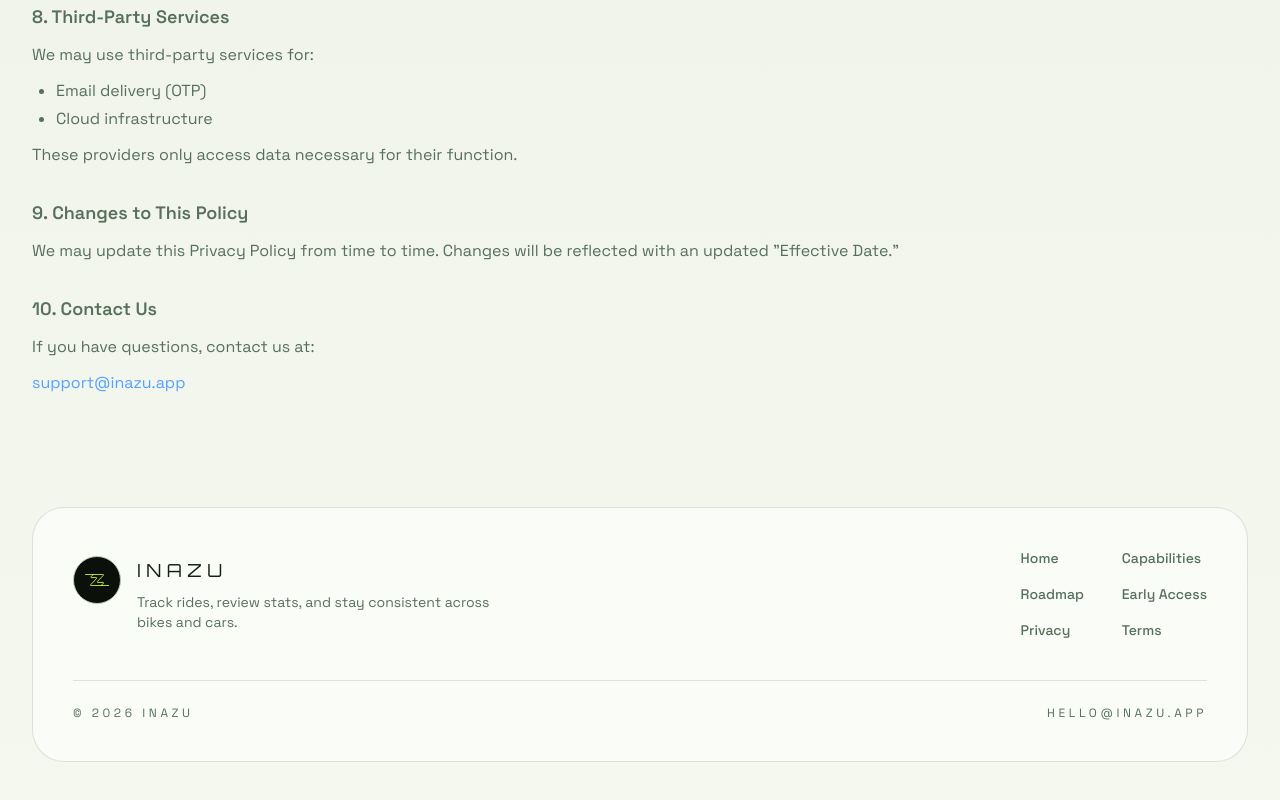
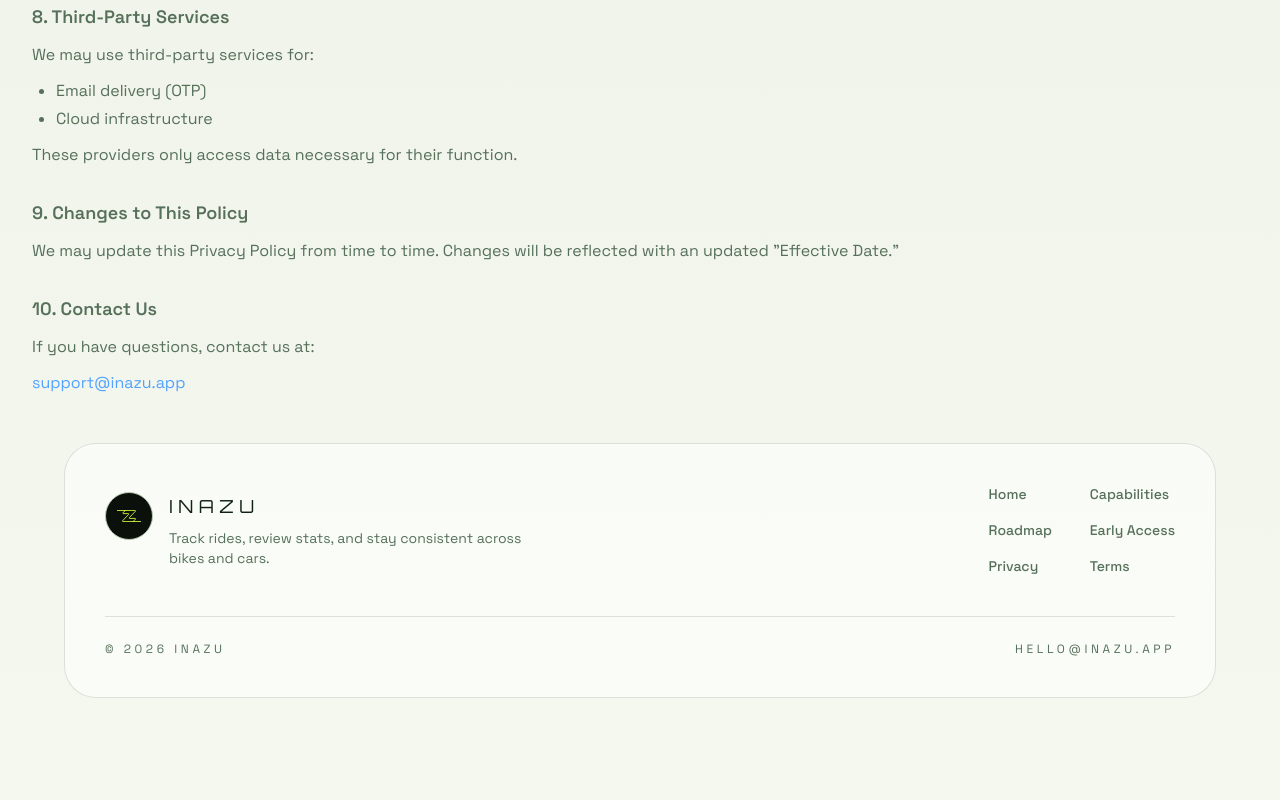
Before and after one commit to JAYENDRA06/INAZU-SITE, a Next.js app: page /privacy in a window 1280 px wide. Shown: the part 2099-2899 px from the top of the page. Built offline with nearby package versions, Linux system fonts and the light colour scheme.

Commit message:
add: ref for app view

```diff
--- a/src/app/layout.tsx
+++ b/src/app/layout.tsx
@@ -1,7 +1,6 @@
 import type { Metadata } from "next";
 import { Orbitron, Space_Grotesk } from "next/font/google";
 import "./globals.css";
-import { SiteFooter } from "@/components/site-footer";
 
 const orbitron = Orbitron({
   subsets: ["latin"],
@@ -28,7 +27,6 @@ export default function RootLayout({
     <html lang="en" suppressHydrationWarning>
       <body className={`${orbitron.variable} ${spaceGrotesk.variable}`}>
         {children}
-        <SiteFooter />
       </body>
     </html>
   );
--- a/src/app/page.tsx
+++ b/src/app/page.tsx
@@ -14,6 +14,7 @@ import { HeroScene } from "@/components/hero-scene";
 import { ScrollRoad } from "@/components/scroll-road";
 import { SectionHeading } from "@/components/section-heading";
 import { SiteHeader } from "@/components/site-header";
+import { SiteFooter } from "@/components/site-footer";
 
 const capabilities = [
   {
@@ -258,6 +259,8 @@ export default function Home() {
           </div>
         </AnimatedSection>
       </div>
+
+      <SiteFooter />
     </main>
   );
 }
--- a/src/app/privacy/page.tsx
+++ b/src/app/privacy/page.tsx
@@ -1,5 +1,6 @@
 import { SectionHeading } from "@/components/section-heading";
 import { SiteHeader } from "@/components/site-header";
+import { SiteFooter } from "@/components/site-footer";
 
 export default async function PrivacyPage({ searchParams }: { searchParams: Promise<{ ref?: string }> }) {
   const { ref } = await searchParams;
@@ -151,6 +152,8 @@ export default async function PrivacyPage({ searchParams }: { searchParams: Prom
           </section>
         </div>
       </div>
+
+      {ref !== 'app' && <SiteFooter />}
     </main>
   );
 }
--- a/src/app/terms/page.tsx
+++ b/src/app/terms/page.tsx
@@ -1,5 +1,6 @@
 import { SectionHeading } from "@/components/section-heading";
 import { SiteHeader } from "@/components/site-header";
+import { SiteFooter } from "@/components/site-footer";
 
 export default async function TermsPage({ searchParams }: { searchParams: Promise<{ ref?: string }> }) {
   const { ref } = await searchParams;
@@ -130,6 +131,8 @@ export default async function TermsPage({ searchParams }: { searchParams: Promis
           </section>
         </div>
       </div>
+
+      {ref !== 'app' && <SiteFooter />}
     </main>
   );
 }
```
